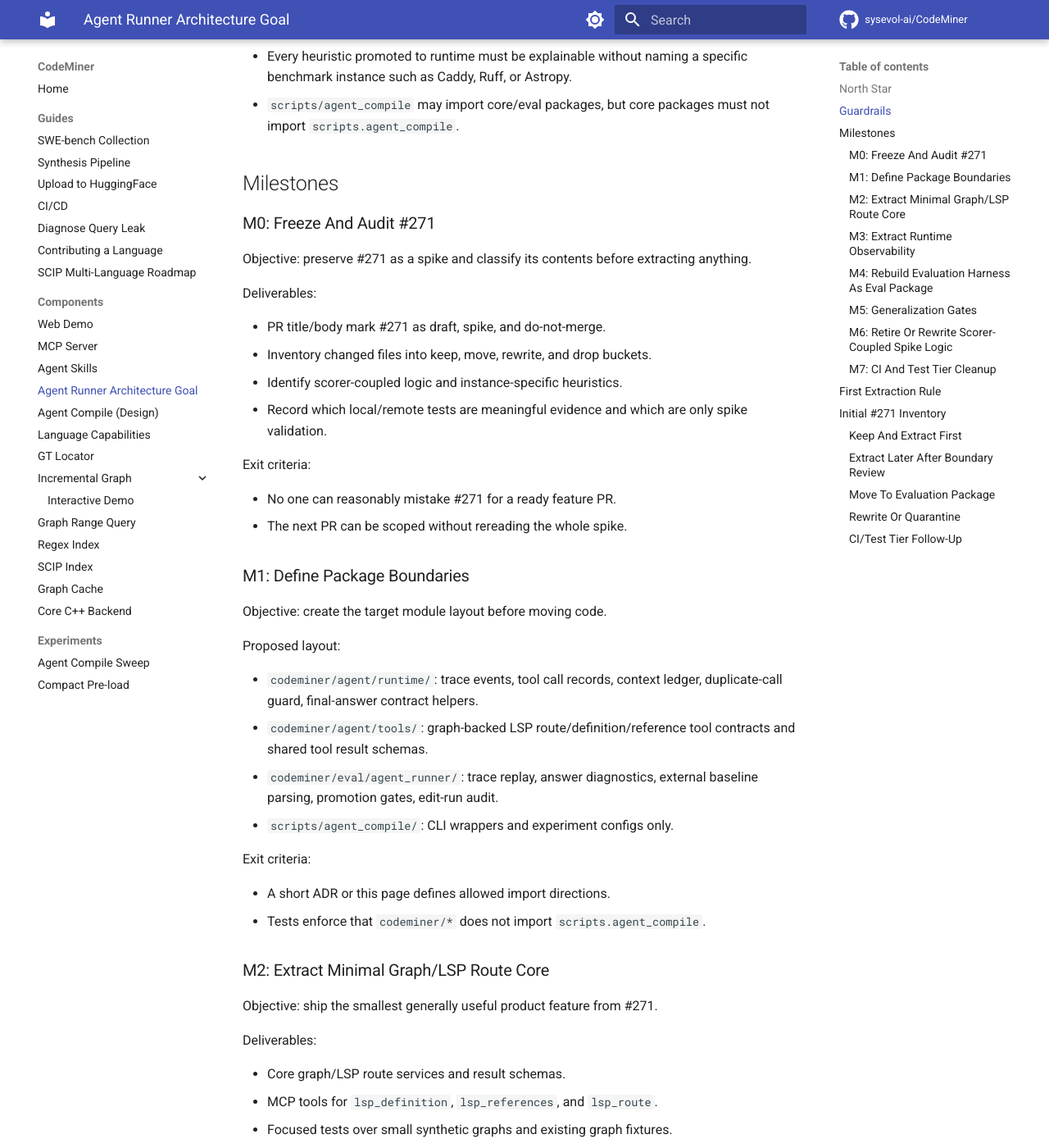
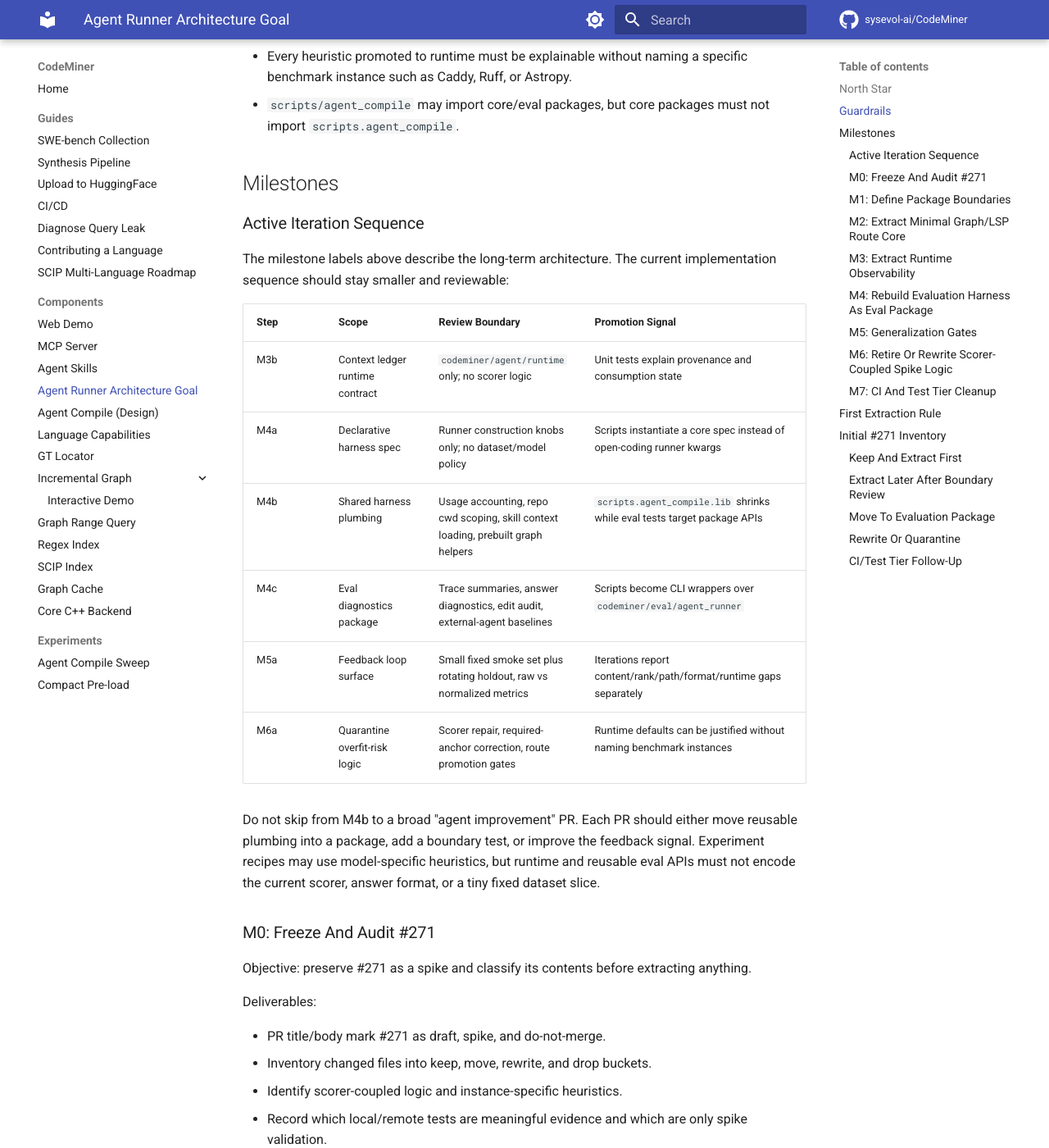
Before and after one commit to MarinaMackay/CodeNib, an MkDocs documentation site: the page built from docs/agent_runner_architecture_goal.md, in a window 1280 px wide and 1400 px high, scrolled down 1132 px. Shown: the whole window at 82% size. Built offline with MkDocs 1.6.1 and Material for MkDocs 9.7.7, drawn with Linux system fonts in a browser that asks for light colours; comment, search, counter and statistics services are not loaded.

Commit message:
docs(agent): define runner iteration sequence

```diff
--- a/docs/agent_runner_architecture_goal.md
+++ b/docs/agent_runner_architecture_goal.md
@@ -46,6 +46,26 @@ The implementation must keep three layers separate:
   not import `scripts.agent_compile`.
 
 ## Milestones
+
+### Active Iteration Sequence
+
+The milestone labels above describe the long-term architecture. The current
+implementation sequence should stay smaller and reviewable:
+
+| Step | Scope | Review Boundary | Promotion Signal |
+| --- | --- | --- | --- |
+| M3b | Context ledger runtime contract | `codeminer/agent/runtime` only; no scorer logic | Unit tests explain provenance and consumption state |
+| M4a | Declarative harness spec | Runner construction knobs only; no dataset/model policy | Scripts instantiate a core spec instead of open-coding runner kwargs |
+| M4b | Shared harness plumbing | Usage accounting, repo cwd scoping, skill context loading, prebuilt graph helpers | `scripts.agent_compile.lib` shrinks while eval tests target package APIs |
+| M4c | Eval diagnostics package | Trace summaries, answer diagnostics, edit audit, external-agent baselines | Scripts become CLI wrappers over `codeminer/eval/agent_runner` |
+| M5a | Feedback loop surface | Small fixed smoke set plus rotating holdout, raw vs normalized metrics | Iterations report content/rank/path/format/runtime gaps separately |
+| M6a | Quarantine overfit-risk logic | Scorer repair, required-anchor correction, route promotion gates | Runtime defaults can be justified without naming benchmark instances |
+
+Do not skip from M4b to a broad "agent improvement" PR. Each PR should either
+move reusable plumbing into a package, add a boundary test, or improve the
+feedback signal. Experiment recipes may use model-specific heuristics, but
+runtime and reusable eval APIs must not encode the current scorer, answer
+format, or a tiny fixed dataset slice.
 
 ### M0: Freeze And Audit #271
 
```
